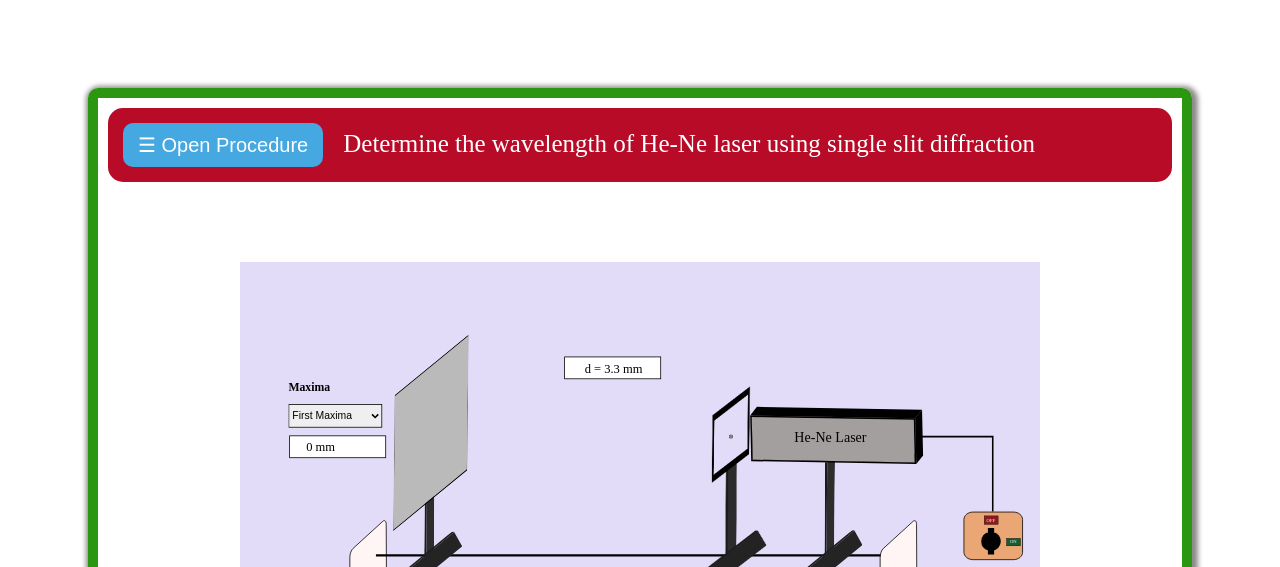
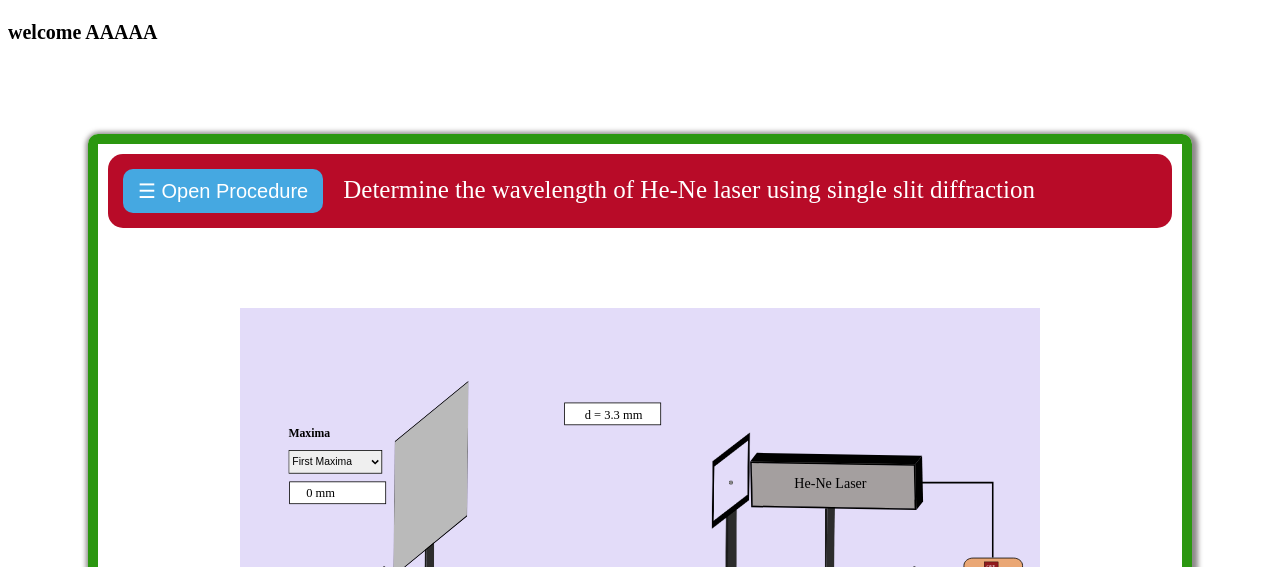
Before and after one commit to virtual-labs/exp-single-slit-diffraction-iitk, a plain HTML site: page experiment/simulation/index.html in a window 1280 px wide. Shown: the top 567 px of the page. Drawn offline with Linux system fonts and the light colour scheme.

Commit message:
Update index.html

```diff
--- a/experiment/simulation/index.html
+++ b/experiment/simulation/index.html
@@ -9,6 +9,7 @@
     />
   </head>
   <body>
+	  <h1>welcome AAAAA</h1>
     <!-- Your code goes here-->
     <div class="mainSvg">
       <div class="exp">
```
